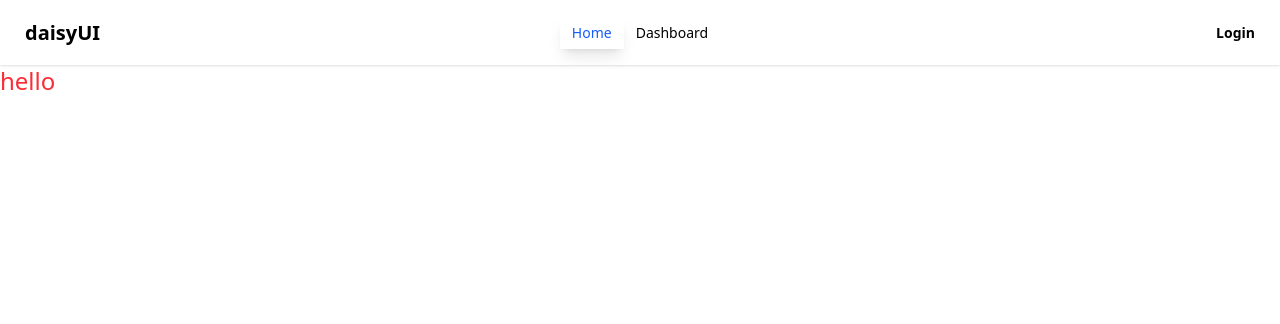
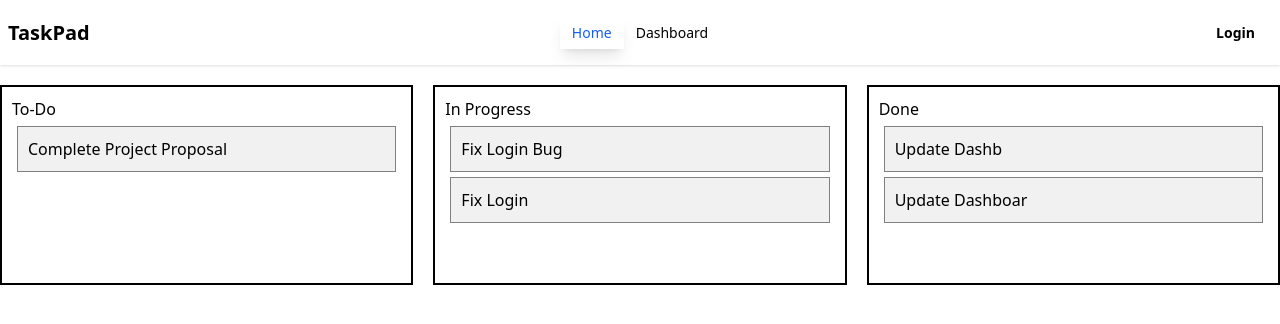
Before and after one commit to rabiulkhan7224/task-management-app, a React (Vite) app: page / in a window 1280 px wide. Shown: the top 324 px of the page. Built offline with nearby package versions, Linux system fonts and the light colour scheme; no server answers.

Commit message:
home added

```diff
--- a/package.json
+++ b/package.json
@@ -13,6 +13,7 @@
     "@tailwindcss/vite": "^4.0.7",
     "firebase": "^11.3.1",
     "react": "^19.0.0",
+    "react-beautiful-dnd": "^13.1.1",
     "react-dom": "^19.0.0",
     "react-hook-form": "^7.54.2",
     "react-hot-toast": "^2.5.2",
--- a/src/Page/Auth/Register.jsx
+++ b/src/Page/Auth/Register.jsx
@@ -53,7 +53,7 @@ const Register = () => {
         <div className="hero bg-base-200 min-h-screen">
 
             <div className="card bg-base-100 w-full max-w-lg shrink-0 shadow-2xl">
-                <h1 className="text-3xl font-bold text-center">Login now!</h1>
+                <h1 className="text-3xl font-bold text-center">Register now!</h1>
 
 
 
--- a/src/Page/home/Home.jsx
+++ b/src/Page/home/Home.jsx
@@ -1,10 +1,72 @@
+import { useState } from "react";
+
 
 const Home = () => {
+    const initialTasks = [
+        { _id: "1", title: "Complete Project Proposal", category: "To-Do" },
+        { _id: "2", title: "Fix Login Bug", category: "In Progress" },
+        { _id: "3", title: "Update Dashb", category: "Done" },
+        { _id: "4", title: "Fix Login ", category: "In Progress" },
+        { _id: "5", title: "Update Dashboar", category: "Done" },
+      ];
+
+
+
+    const [tasks, setTasks] = useState(initialTasks);
+
+    const handleDragStart = (e, taskId) => {
+      e.dataTransfer.setData("taskId", taskId);
+    };
+
+    const handleDrop = (e, newCategory) => {
+      const taskId = e.dataTransfer.getData("taskId");
+      setTasks((prevTasks) =>
+        prevTasks.map((task) =>
+          task._id === taskId ? { ...task, category: newCategory } : task
+        )
+      );
+    };
+
     return (
-        <div>
-            <h1 className="text-2xl text-red-500 "> hello </h1>
-        </div>
+      <div>
+
+       <div style={{ display: "flex", gap: "20px", marginTop: "20px" }}>
+        {["To-Do", "In Progress", "Done"].map((category) => (
+          <div
+            key={category}
+            onDrop={(e) => handleDrop(e, category)}
+            onDragOver={(e) => e.preventDefault()}
+            style={{
+              flex: 1,
+              padding: "10px",
+              border: "2px solid black",
+              minHeight: "200px",
+            }}
+          >
+            <h2>{category}</h2>
+            {tasks
+              .filter((t) => t.category === category)
+              .map((task) => (
+                <div
+                  key={task._id}
+                  draggable
+                  onDragStart={(e) => handleDragStart(e, task._id)}
+                  style={{
+                    padding: "10px",
+                    margin: "5px",
+                    backgroundColor: "#f1f1f1",
+                    border: "1px solid gray",
+                    cursor: "grab",
+                  }}
+                >
+                  {task.title}
+                </div>
+              ))}
+          </div>
+        ))}
+      </div>
+      </div>
     );
-};
+  };
 
 export default Home;
--- a/src/components/Navbar.jsx
+++ b/src/components/Navbar.jsx
@@ -41,7 +41,7 @@ const navigate = useNavigate()
         {link}
       </ul>
     </div>
-    <a className="btn btn-ghost text-xl">daisyUI</a>
+    <a className=" text-xl font-bold">TaskPad </a>
   </div>
   <div className="navbar-center hidden lg:flex">
     <ul className="menu menu-horizontal px-1">
```
Also changed, not shown: 1 other file (tests, documents, lock files or other folders).
